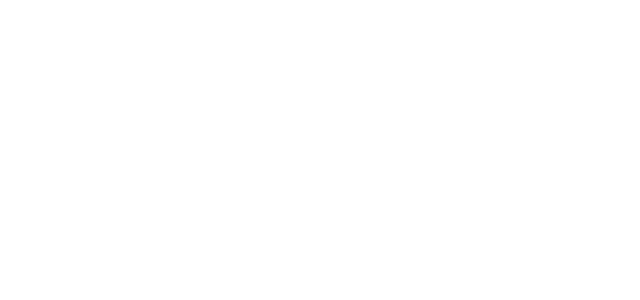
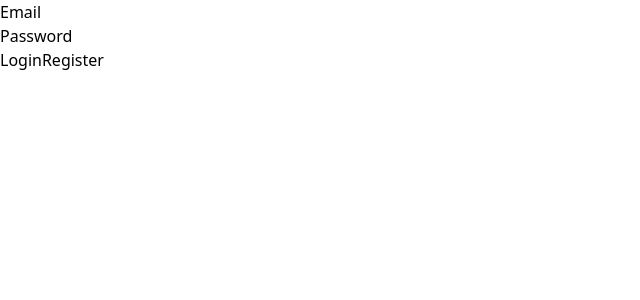
Before and after one commit to patrick-mcisaac/thorns-and-roses, a React (Vite) app: page /login in a window 1280 px wide. Before the commit this address had no page. Shown: the top 300 px of the page, without its empty margins (0-640 px from the left). Built offline with nearby package versions, Linux system fonts and the light colour scheme; no server answers.

Commit message:
added auth

```diff
--- a/src/App.jsx
+++ b/src/App.jsx
@@ -1,11 +1,42 @@
+import { Route, Routes } from "react-router-dom"
 import { ApplicationViews } from "./applicationViews/ApplicationViews"
+import { Login } from "./components/auth/Login"
+import { Register } from "./components/auth/Register"
+import { Authorized } from "./applicationViews/Authorized"
+import { UserProvider } from "./components/auth/UserProvider"
 
 function App() {
-  return (
-    <>
-      <ApplicationViews />
-    </>
-  )
+    return (
+        <Routes>
+            <Route
+                path="/login"
+                element={
+                    <UserProvider>
+                        <Login />
+                    </UserProvider>
+                }
+            />
+            <Route
+                path="/Register"
+                element={
+                    <UserProvider>
+                        <Register />
+                    </UserProvider>
+                }
+            />
+
+            <Route
+                path="*"
+                element={
+                    <UserProvider>
+                        <Authorized>
+                            <ApplicationViews />
+                        </Authorized>
+                    </UserProvider>
+                }
+            />
+        </Routes>
+    )
 }
 
 export default App
--- a/src/applicationViews/ApplicationViews.jsx
+++ b/src/applicationViews/ApplicationViews.jsx
@@ -9,6 +9,7 @@ import { RetailersProvider } from "../components/retailers/RetailersProvider"
 import { Retailers } from "../components/retailers/Retailers"
 import { Register } from "../components/auth/Register"
 import { UserProvider } from "../components/auth/UserProvider"
+import { Login } from "../components/auth/Login"
 
 export const ApplicationViews = () => {
     return (
@@ -38,6 +39,7 @@ export const ApplicationViews = () => {
                     <Route path="distributors" element={<Distributors />} />
                     <Route path="retailers" element={<Retailers />} />
                     <Route path="register" element={<Register />} />
+                    <Route path="login" element={<Login />} />
                 </Route>
             </Routes>
         </>
--- /dev/null
+++ b/src/applicationViews/Authorized.jsx
@@ -0,0 +1,11 @@
+import { Navigate, useLocation } from "react-router-dom"
+
+export const Authorized = ({ children }) => {
+    let location = useLocation()
+
+    if (localStorage.getItem("currentUserId")) {
+        return children
+    } else {
+        return <Navigate to={"/login"} state={{ from: location }} replace />
+    }
+}
--- a/src/components/auth/Login.jsx
+++ b/src/components/auth/Login.jsx
@@ -0,0 +1,75 @@
+import { useContext, useEffect, useState } from "react"
+import { UserContext } from "./UserProvider"
+import { useNavigate } from "react-router-dom"
+
+export const Login = () => {
+    const [userLogin, setUserLogin] = useState([
+        {
+            email: "",
+            password: ""
+        }
+    ])
+
+    const { getUsers, users } = useContext(UserContext)
+
+    const navigate = useNavigate()
+
+    useEffect(() => {
+        getUsers()
+    }, [])
+
+    const handleChange = e => {
+        const copyUserLogin = { ...userLogin }
+        copyUserLogin[e.target.id] = e.target.value
+        setUserLogin(copyUserLogin)
+    }
+
+    const handleClick = e => {
+        e.preventDefault()
+        if (userLogin.email !== "" && userLogin.password !== "") {
+            console.log("Users array:", users)
+            const found = users.find(u => u.email === userLogin.email)
+
+            if (found) {
+                console.log("found", found)
+                localStorage.setItem("currentUserId", found.id)
+                setUserLogin({ email: "", password: "" })
+                navigate("/")
+            }
+        } else {
+            window.alert("fill out form")
+        }
+    }
+    return (
+        <form action="" name="form">
+            <fieldset>
+                <label htmlFor="email">Email</label>
+                <input
+                    onChange={handleChange}
+                    value={userLogin.email}
+                    type="email"
+                    id="email"
+                />
+            </fieldset>
+            <fieldset>
+                <label htmlFor="password">Password</label>
+                <input
+                    onChange={handleChange}
+                    value={userLogin.password}
+                    type="password"
+                    name="password"
+                    id="password"
+                />
+            </fieldset>
+            <button onClick={handleClick}>Login</button>
+            <button
+                onClick={e => {
+                    e.preventDefault()
+                    navigate("/register")
+                }}
+            >
+                Register
+            </button>
+        </form>
+    )
+}
--- a/src/components/auth/UserProvider.jsx
+++ b/src/components/auth/UserProvider.jsx
@@ -3,13 +3,13 @@ import { createContext, useState } from "react"
 export const UserContext = createContext()
 
 export const UserProvider = ({ children }) => {
-    const [user, setUser] = useState({})
+    const [users, setUsers] = useState([])
 
     // get users
-    const getUser = id => {
-        fetch(`http://localhost:8088/users/${id}`)
+    const getUsers = () => {
+        fetch(`http://localhost:8088/users`)
             .then(res => res.json())
-            .then(setUser)
+            .then(setUsers)
     }
 
     const addUser = data => {
@@ -23,7 +23,7 @@ export const UserProvider = ({ children }) => {
     }
 
     return (
-        <UserContext.Provider value={{ user, setUser, getUser, addUser }}>
+        <UserContext.Provider value={{ users, setUsers, getUsers, addUser }}>
             {children}
         </UserContext.Provider>
     )
--- a/src/components/navBar/NavBar.jsx
+++ b/src/components/navBar/NavBar.jsx
@@ -3,7 +3,8 @@ import React from "react"
 
 export const NavBar = () => {
     return (
-    <nav className="flex h-[5rem] items-center pl-[3rem] gap-[5rem]">
+        <nav className="flex h-[5rem] items-center justify-between gap-[5rem] pl-[3rem]">
+            <div className="flex items-center gap-[10rem]">
                 <Link to="/nurseries">
                     <p className="text-xl font-semibold">Nurseries</p>
                 </Link>
@@ -13,6 +14,18 @@ export const NavBar = () => {
                 <Link to="/retailers">
                     <p className="text-xl font-semibold">Retailers</p>
                 </Link>
+            </div>
+
+            <div className="mr-[5rem] flex items-center">
+                <Link
+                    onClick={() => {
+                        localStorage.removeItem("currentUserId")
+                    }}
+                    to="/"
+                >
+                    <p className="text-xl font-semibold">Logout</p>
+                </Link>
+            </div>
         </nav>
     )
 }
```
Lines whose indentation alone changed are shown as unchanged.
